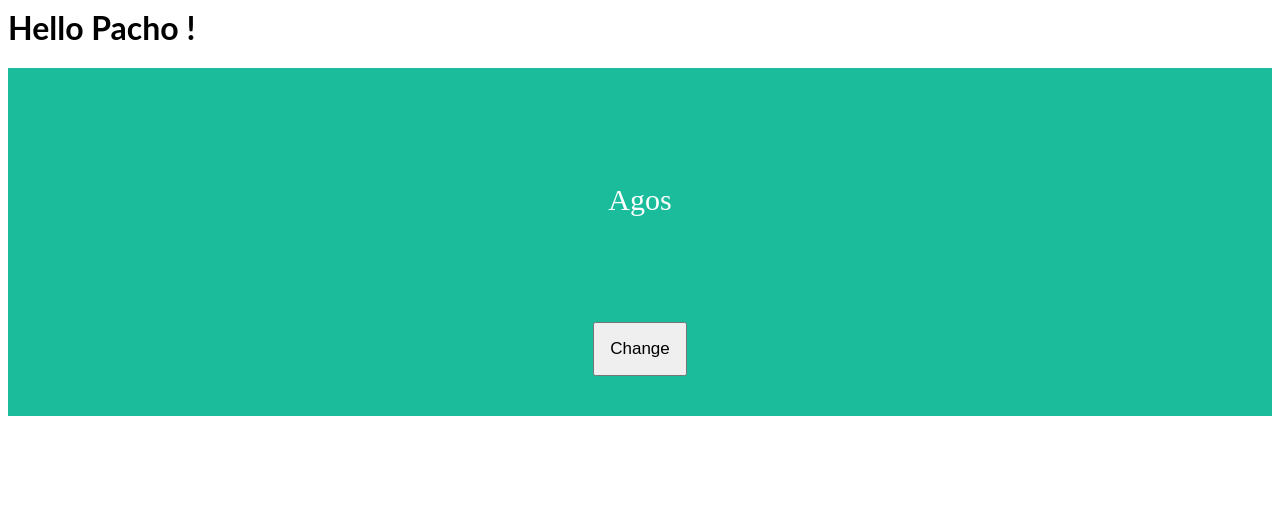
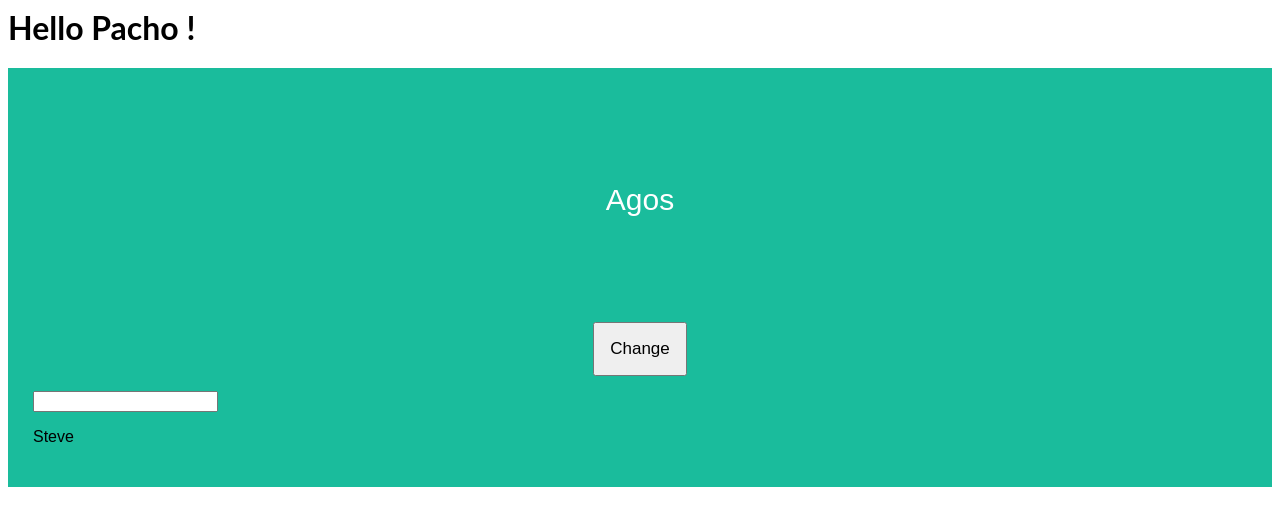
Before and after one commit to AndreaPaciolla/angular-eng-course, an Angular app: page / in a window 1280 px wide. Shown: the top 526 px of the page. Built offline with nearby package versions, Linux system fonts and the light colour scheme.

Commit message:
feat: add input

```diff
--- a/src/app/app.component.css
+++ b/src/app/app.component.css
@@ -1,2 +1,5 @@
-.container {
+html,
+head,
+body {
+  font-family: Arial;
 }
--- a/src/app/app.module.ts
+++ b/src/app/app.module.ts
@@ -5,10 +5,11 @@
 import { AppComponent } from './app.component';
 import { HelloComponent } from './hello.component';
 import { FirstComponent } from './first/first.component';
+import { CeoComponent } from './ceo/ceo.component';
 
 @NgModule({
   imports: [BrowserModule, FormsModule],
-  declarations: [AppComponent, HelloComponent, FirstComponent],
+  declarations: [AppComponent, HelloComponent, FirstComponent, CeoComponent],
   bootstrap: [AppComponent],
 })
 export class AppModule {}
--- /dev/null
+++ b/src/app/ceo/ceo.component.html
@@ -0,0 +1,3 @@
+<p>
+  {{ ceo }}
+</p>
--- /dev/null
+++ b/src/app/ceo/ceo.component.ts
@@ -0,0 +1,14 @@
+import { Component, OnInit, Input } from '@angular/core';
+
+@Component({
+  selector: 'app-ceo',
+  templateUrl: './ceo.component.html',
+  styleUrls: ['./ceo.component.css'],
+})
+export class CeoComponent implements OnInit {
+  @Input() ceo: string = 'Steve';
+
+  constructor() {}
+
+  ngOnInit() {}
+}
--- a/src/app/first/first.component.css
+++ b/src/app/first/first.component.css
@@ -1,4 +1,5 @@
 .Container {
+  font-family: Arial, Helvetica, sans-serif;
   padding: 25px;
   background: #1abc9c;
 }
@@ -6,7 +7,6 @@
 .Container__Title {
   padding: 60px;
   text-align: center;
-
   color: white;
   font-size: 30px;
 }
--- a/src/app/first/first.component.html
+++ b/src/app/first/first.component.html
@@ -6,4 +6,9 @@
       Change
     </button>
   </div>
+
+  <div>
+    <input type="text" name="ceo_name" (keyup)="onKeyUp($event)" />
+    <app-ceo [ceo]="ceoName"></app-ceo>
+  </div>
 </div>
--- a/src/app/first/first.component.ts
+++ b/src/app/first/first.component.ts
@@ -7,6 +7,7 @@
 })
 export class FirstComponent implements OnInit {
   @Input() company: string;
+  ceoName: string = 'Steve';
 
   constructor() {}
 
@@ -15,4 +16,8 @@
   onButtonClick(evt: any) {
     this.company = 'Click binding works';
   }
+
+  onKeyUp(evt: any) {
+    this.ceoName = evt.target.value;
+  }
 }
```
Also changed, not shown: src/app/ceo/ceo.component.css (added).
